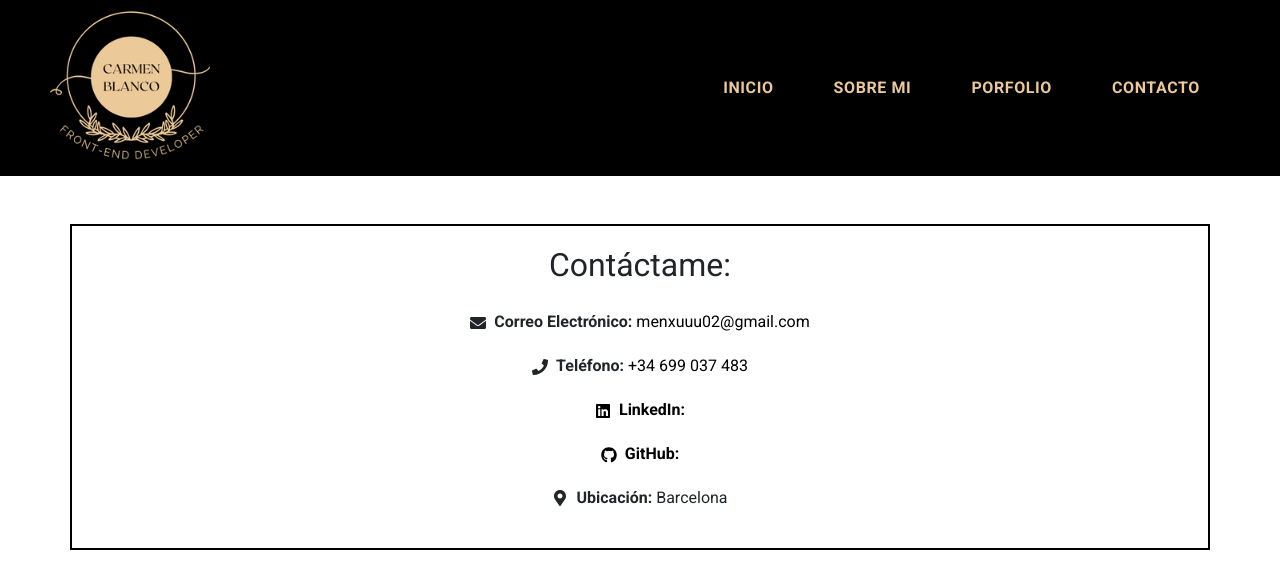
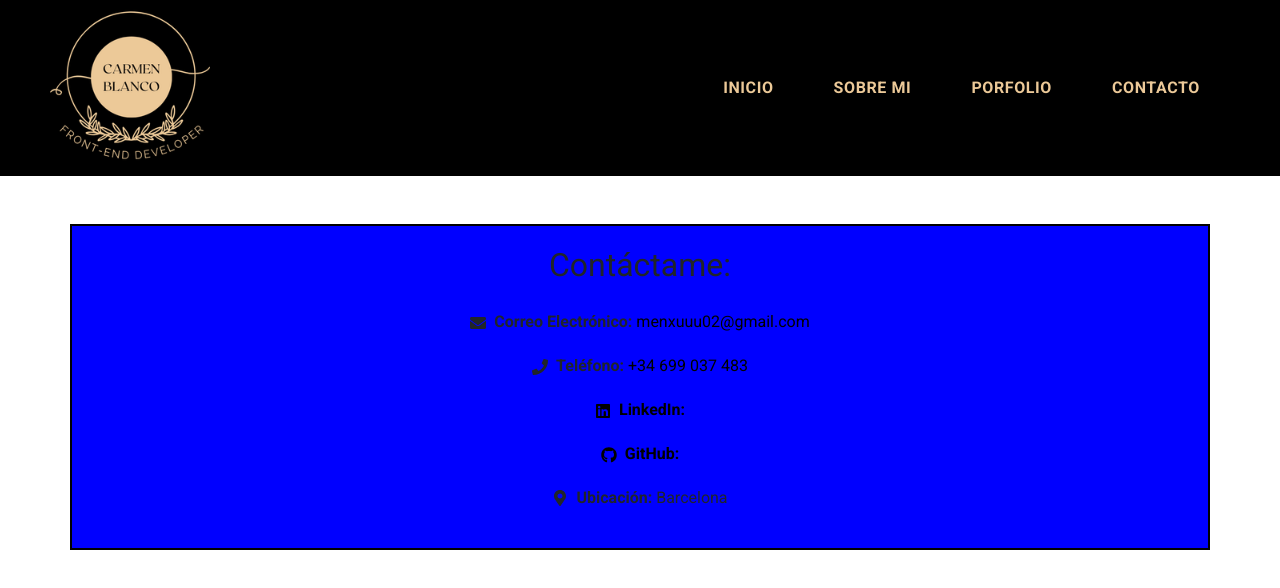
Before and after one commit to Menchu02/portfolio_developer_front_end, a React (Create React App) app: page /contact in a window 1280 px wide. Shown: the top 588 px of the page. Built offline with nearby package versions, Linux system fonts and the light colour scheme.

Commit message:
add changes in App.css

```diff
--- a/src/App.css
+++ b/src/App.css
@@ -146,11 +146,7 @@ nav ul li {
 .card-title {
   font-weight: bold;
 }
-/* .card-title {
-  font-family: 'Gill Sans', 'Gill Sans MT', Calibri, 'Trebuchet MS', sans-serif;
-  font-size: 27px;
-  font-weight: bold;
-} */
+
 .card-text {
   font-size: 18px;
 }
@@ -169,22 +165,24 @@ nav ul li {
   flex-direction: row;
   justify-content: center;
   gap: 40px;
+
+  /* *****************************CONTACTO ***********************************************/
 }
 .custom-link {
-  text-decoration: none; /* Elimina el subrayado predeterminado */
+  text-decoration: none;
   color: black;
 }
 
 .custom-link:hover {
-  text-decoration: underline; /* Subraya el enlace al pasar el cursor por encima */
-  color: #0056b3; /* Cambia el color al pasar el cursor por encima */
+  color: var(--primary-orange);
 }
 .contacto-container {
-  border: 2px solid black; /* Borde negro de 2 píxeles */
-  padding: 20px; /* Espacio interno para que el contenido no toque el borde */
+  border: 2px solid black;
+  padding: 20px;
+  background-color: blue !important;
 }
 
 .contacto-lista li {
-  line-height: 1.8; /* Incrementa el espacio entre líneas dentro de cada ítem */
-  margin-bottom: 15px; /* Espacio adicional entre los ítems de la lista */
+  line-height: 1.8;
+  margin-bottom: 15px;
 }
--- a/src/components/contacto/Contacto.js
+++ b/src/components/contacto/Contacto.js
@@ -10,7 +10,7 @@ import {
 
 export default function Contacto() {
   return (
-    <Container className='mt-5 contacto-container'>
+    <Container className='mt-5 contacto-container container'>
       <Row className='justify-content-center'>
         <Col md={6} className='text-center'>
           <h2>Contáctame:</h2>
```
Also changed, not shown: 1 other file (tests, documents, lock files or other folders).
